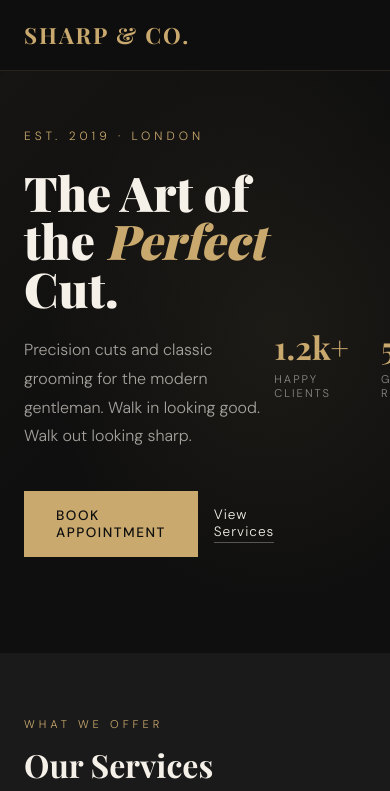
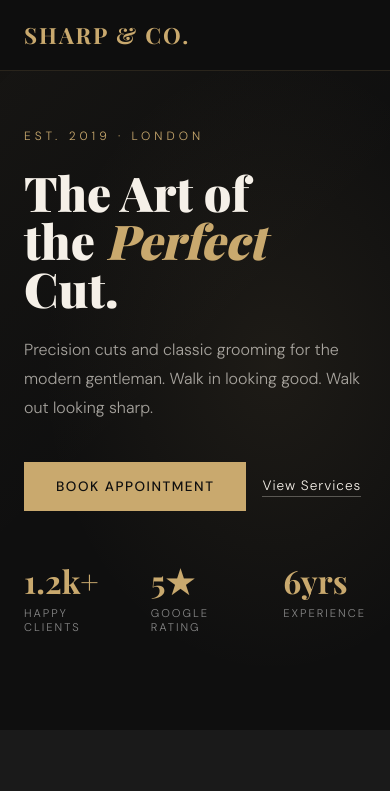
Before and after one commit to CleanMakes1042/basic-sharp-barber-site, a plain HTML site: page index.html in a window 390 px wide. Shown: the top 791 px of the page. Drawn offline with nearby package versions, Linux system fonts and the light colour scheme.

Commit message:
Add files via upload

```diff
--- a/index.html
+++ b/index.html
@@ -193,19 +193,9 @@
   .btn-secondary:hover { color: var(--gold); border-color: var(--gold); }
 
   .hero-stats {
-    position: absolute;
-    bottom: 3rem;
-    left: 4rem;
     display: flex;
     gap: 3rem;
-  }
-
-  @media (max-width: 900px) {
-    .hero-stats {
-      position: static;
-      margin-top: 2.5rem;
-      gap: 2rem;
-    }
+    margin-top: 3rem;
   }
 
   .stat-number {
@@ -648,7 +638,6 @@
       <a href="#booking" class="btn-primary">Book Appointment</a>
       <a href="#services" class="btn-secondary">View Services</a>
     </div>
-  </div>
     <div class="hero-stats">
       <div>
         <div class="stat-number">1.2k+</div>
@@ -661,6 +650,7 @@
       <div>
         <div class="stat-number">6yrs</div>
         <div class="stat-label">Experience</div>
+      </div>
     </div>
   </div>
 </section>
```
Lines whose indentation alone changed are shown as unchanged.
